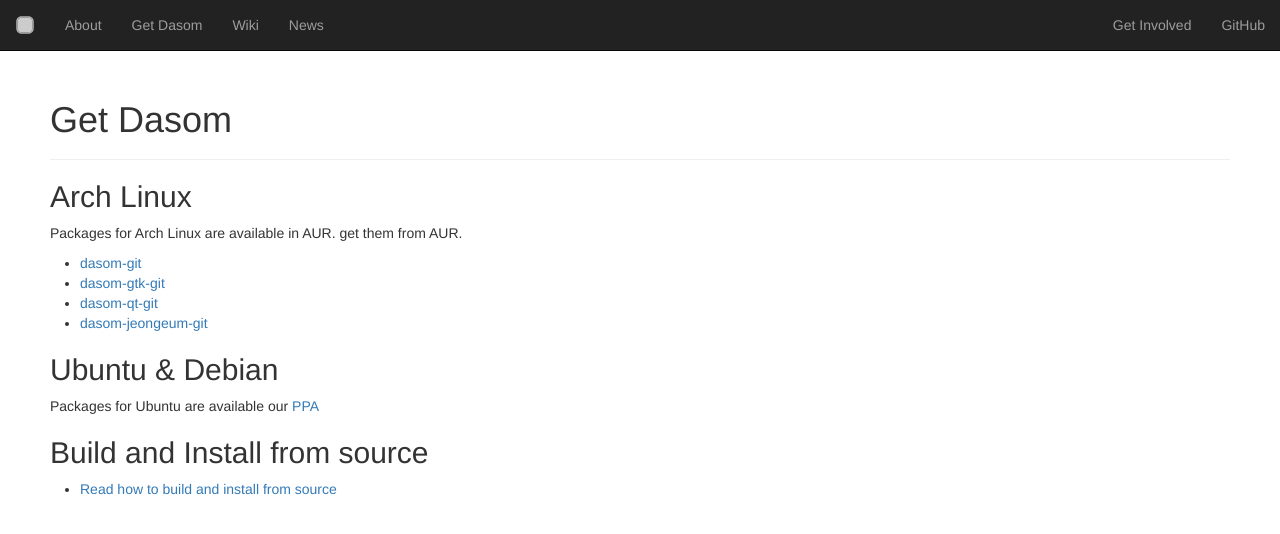
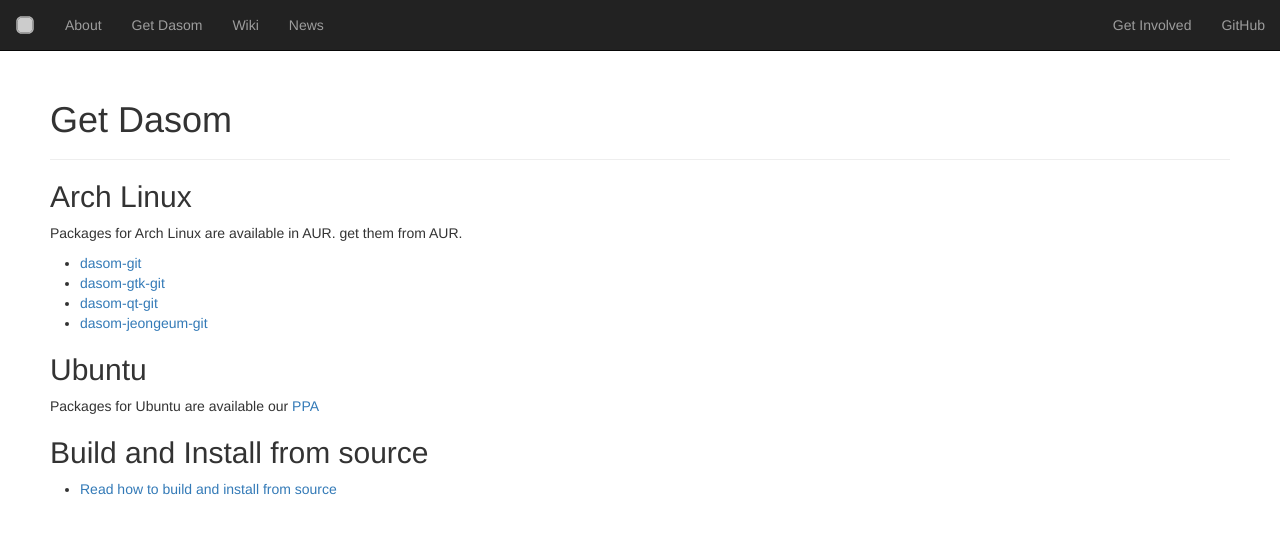
Before and after one commit to dasom-im/dasom-im.github.io, a Jekyll site: the page built from get-dasom.md, in a window 1280 px wide. Shown: the top 534 px of the page. Built offline with Jekyll 4.4.1, drawn with Linux system fonts in a browser that asks for light colours.

Commit message:
PPA only for Ubuntu, not Debian

```diff
--- a/get-dasom.md
+++ b/get-dasom.md
@@ -12,7 +12,7 @@
 - [dasom-qt-git](https://aur.archlinux.org/packages/dasom-qt-git/)
 - [dasom-jeongeum-git](https://aur.archlinux.org/packages/dasom-jeongeum-git/)
 
-## Ubuntu & Debian
+## Ubuntu
 Packages for Ubuntu are available our [PPA](https://launchpad.net/~dasom/+archive/ubuntu/ppa)
 
 
```
